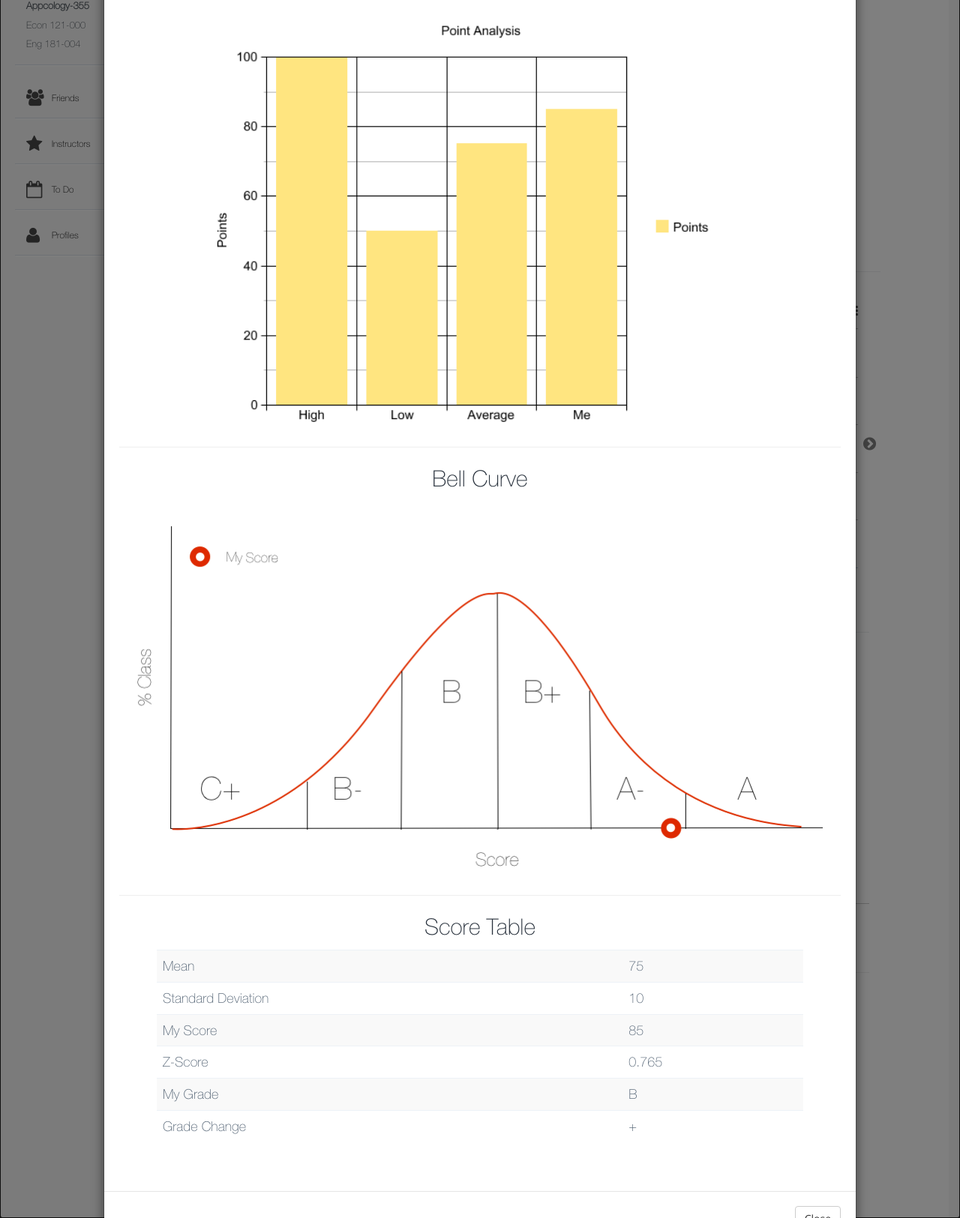
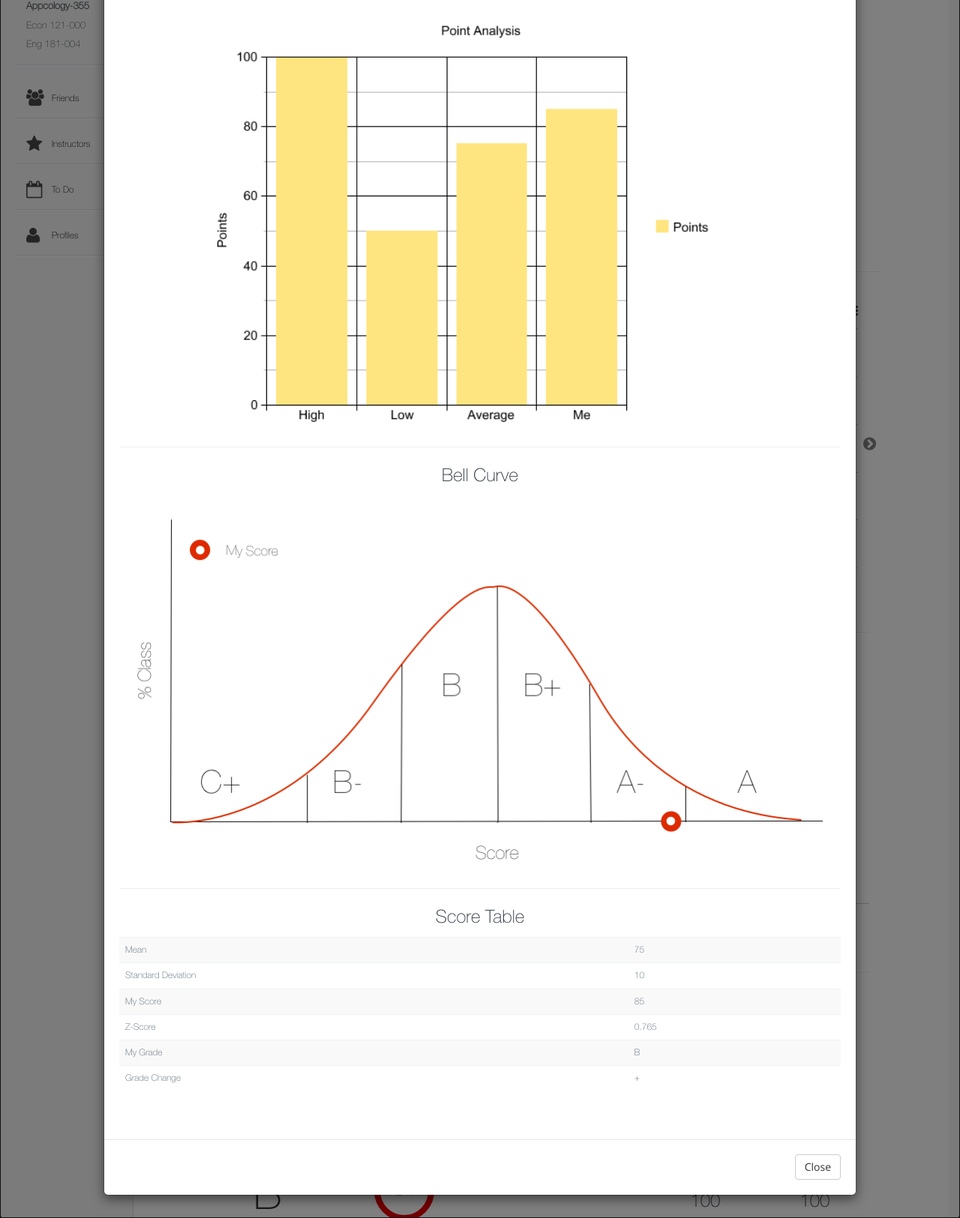
Before and after one commit to twang35/Manila, a PHP site: page /class-1.php in a window 1280 px wide, after a click that opens the changed part. Shown: the part 114-1739 px from the top of the page at 75% size. Run offline with PHP 8.4, Linux system fonts and the light colour scheme; some libraries are stand-ins or nearby versions.

Commit message:
Revert "margins on modal tables"
This reverts commit 9c135c7928449df7cdc1d280e0c3523b04ee4aa5.

```diff
--- a/class-1.php
+++ b/class-1.php
@@ -17,18 +17,18 @@
                 </div>
                 <hr>
                 <div class="row" align="center" style="margin-bottom: 10px">
-                    <h2>Bell Curve</h2>
+                    <h3>Bell Curve</h3>
                 </div>
                 <div class="row" align="center" style="margin-bottom: 10px">
                     <img src="img/Bell_Curve.png" width="100%" />
                 </div>
                 <hr>
                 <div class="row" align="center" style="margin-bottom: 10px">
-                    <h2>Score Table</h2>
+                    <h3>Score Table</h3>
                 </div>
                 <div class="row" align="center" style="margin-bottom: 10px">
                     <div class="bs-example">
-                        <table class="table table-striped modaltbl">
+                        <table class="table table-striped">
                             <tbody>
                                 <tr>
                                     <td>Mean</td>
@@ -82,18 +82,18 @@
                 </div>
                 <hr>
                 <div class="row" align="center" style="margin-bottom: 10px">
-                    <h2>Bell Curve</h2>
+                    <h3>Bell Curve</h3>
                 </div>
                 <div class="row" align="center" style="margin-bottom: 10px">
                     <img src="img/Bell_Curve.png" width="100%" />
                 </div>
                 <hr>
                 <div class="row" align="center" style="margin-bottom: 10px">
-                    <h2>Score Table</h2>
+                    <h3>Score Table</h3>
                 </div>
                 <div class="row" align="center" style="margin-bottom: 10px">
                     <div class="bs-example">
-                        <table class="table table-striped modaltbl">
+                        <table class="table table-striped">
                             <tbody>
                                 <tr>
                                     <td>Mean</td>
@@ -147,18 +147,18 @@
                 </div>
                 <hr>
                 <div class="row" align="center" style="margin-bottom: 10px">
-                    <h2>Bell Curve</h2>
+                    <h3>Bell Curve</h3>
                 </div>
                 <div class="row" align="center" style="margin-bottom: 10px">
                     <img src="img/Bell_Curve.png" width="100%" />
                 </div>
                 <hr>
                 <div class="row" align="center" style="margin-bottom: 10px">
-                    <h2>Score Table</h2>
+                    <h3>Score Table</h3>
                 </div>
                 <div class="row" align="center" style="margin-bottom: 10px">
                     <div class="bs-example">
-                        <table class="table table-striped modaltbl">
+                        <table class="table table-striped">
                             <tbody>
                                 <tr>
                                     <td>Mean</td>
@@ -212,18 +212,18 @@
                 </div>
                 <hr>
                 <div class="row" align="center" style="margin-bottom: 10px">
-                    <h2>Bell Curve</h2>
+                    <h3>Bell Curve</h3>
                 </div>
                 <div class="row" align="center" style="margin-bottom: 10px">
                     <img src="img/Bell_Curve.png" width="100%" />
                 </div>
                 <hr>
                 <div class="row" align="center" style="margin-bottom: 10px">
-                    <h2>Score Table</h2>
+                    <h3>Score Table</h3>
                 </div>
                 <div class="row" align="center" style="margin-bottom: 10px">
-                    <div class="bs-example" >
-                        <table class="table table-striped modaltbl">
+                    <div class="bs-example">
+                        <table class="table table-striped">
                             <tbody>
                                 <tr>
                                     <td>Mean</td>
--- a/css/compiled/layout.css
+++ b/css/compiled/layout.css
@@ -25,15 +25,6 @@
 .duedate{
   font-size: 14px;
   color: #606060;
-}
-
-.modaltbl{
-  font-size: 18px;
-}
-
-.bs-example{
-  margin-right: 50px;
-  margin-left: 50px;
 }
 
 body {
```
